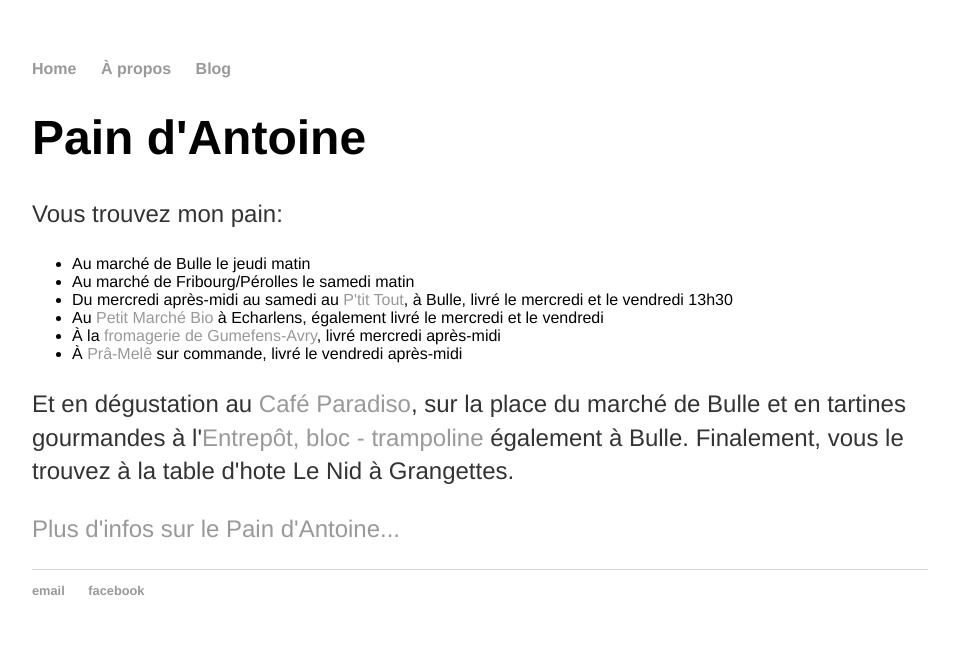
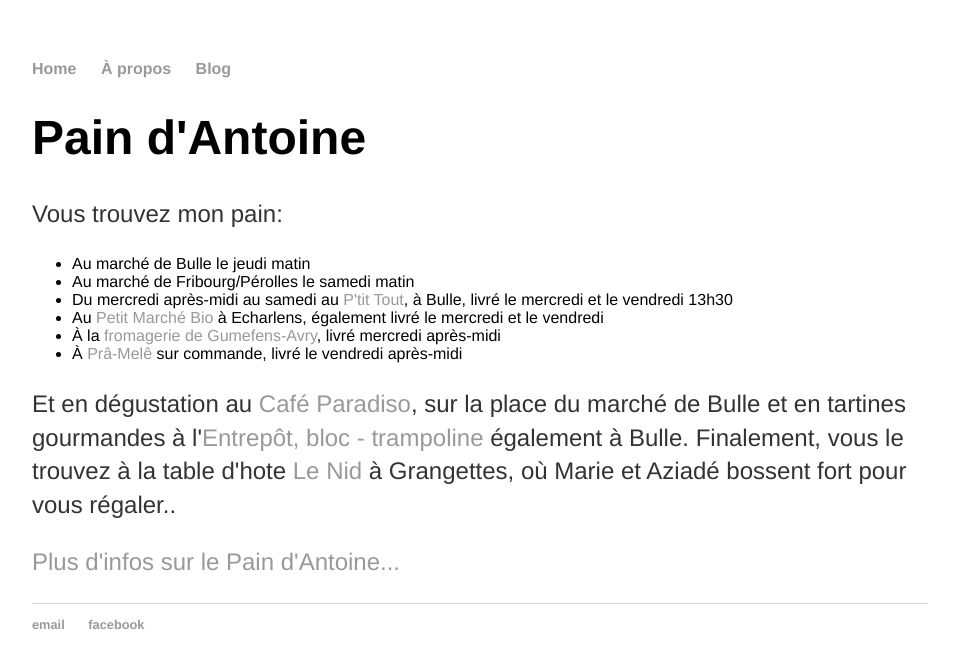
Before and after one commit to paindantoine/paindantoine.github.io, a Jekyll site: the page built from index.html, in a window 1280 px wide. Shown: the top 668 px of the page, without its empty margins (160-1119 px from the left). Built offline with Jekyll 4.4.1, drawn with Linux system fonts in a browser that asks for light colours.

Commit message:
added a link for le nid

```diff
--- a/index.html
+++ b/index.html
@@ -25,7 +25,8 @@ title: Pain d'Antoine
   sur la place du marché de Bulle et en tartines gourmandes à
   l'<a href="https://www.lentrepot.ch/">Entrepôt, bloc -
   trampoline</a> également à Bulle. Finalement, vous le trouvez à la
-  table d'hote Le Nid à Grangettes. </p>
+  table d'hote <a href="https://www.restaurantlenid.com/">Le Nid</a> à
+  Grangettes, où Marie et Aziadé bossent fort pour vous régaler.. </p>
 
   <p><a href="/about">Plus d'infos sur le Pain d'Antoine...</a></p>
 </div><!-- /.blurb -->
```
